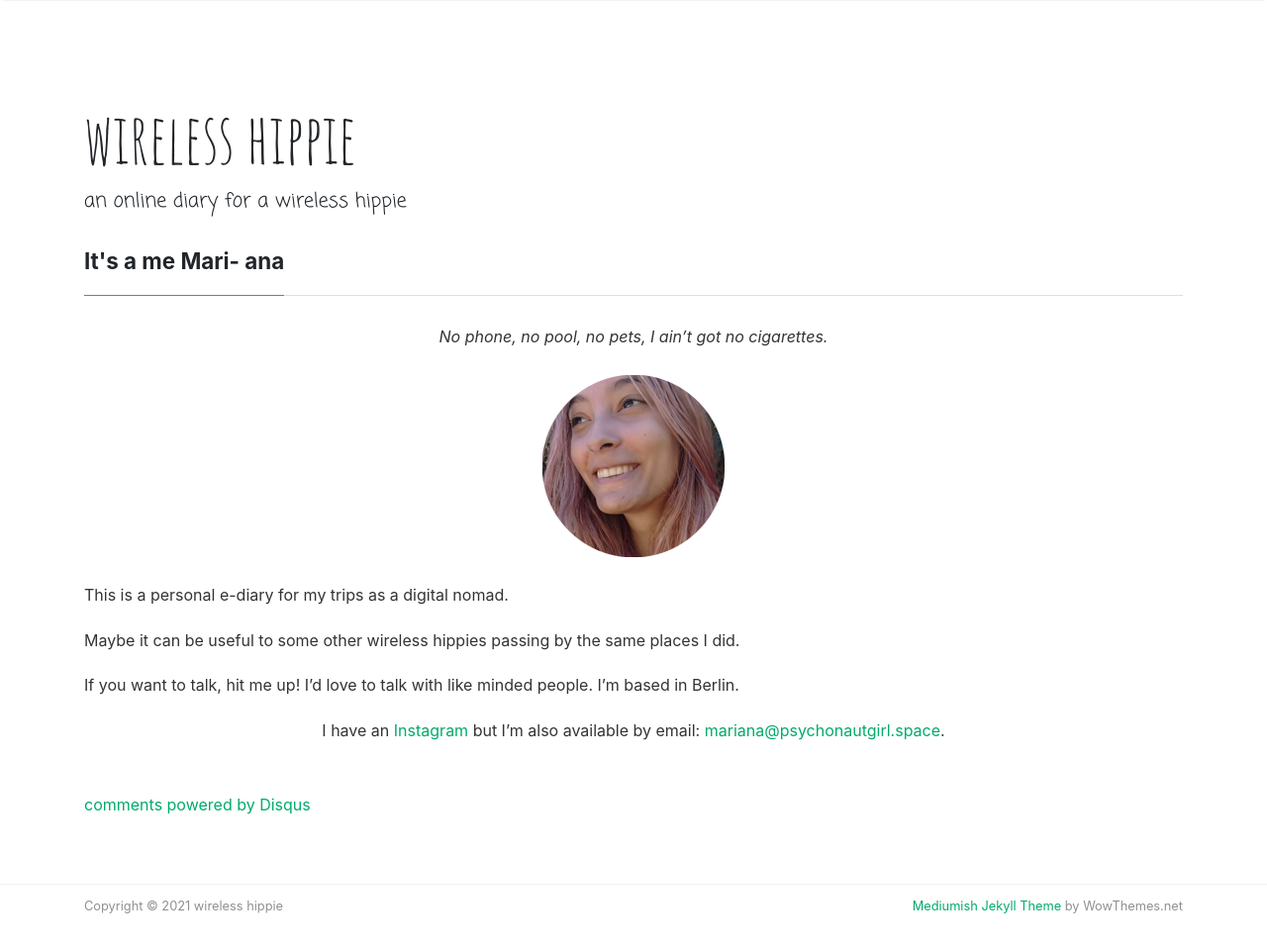
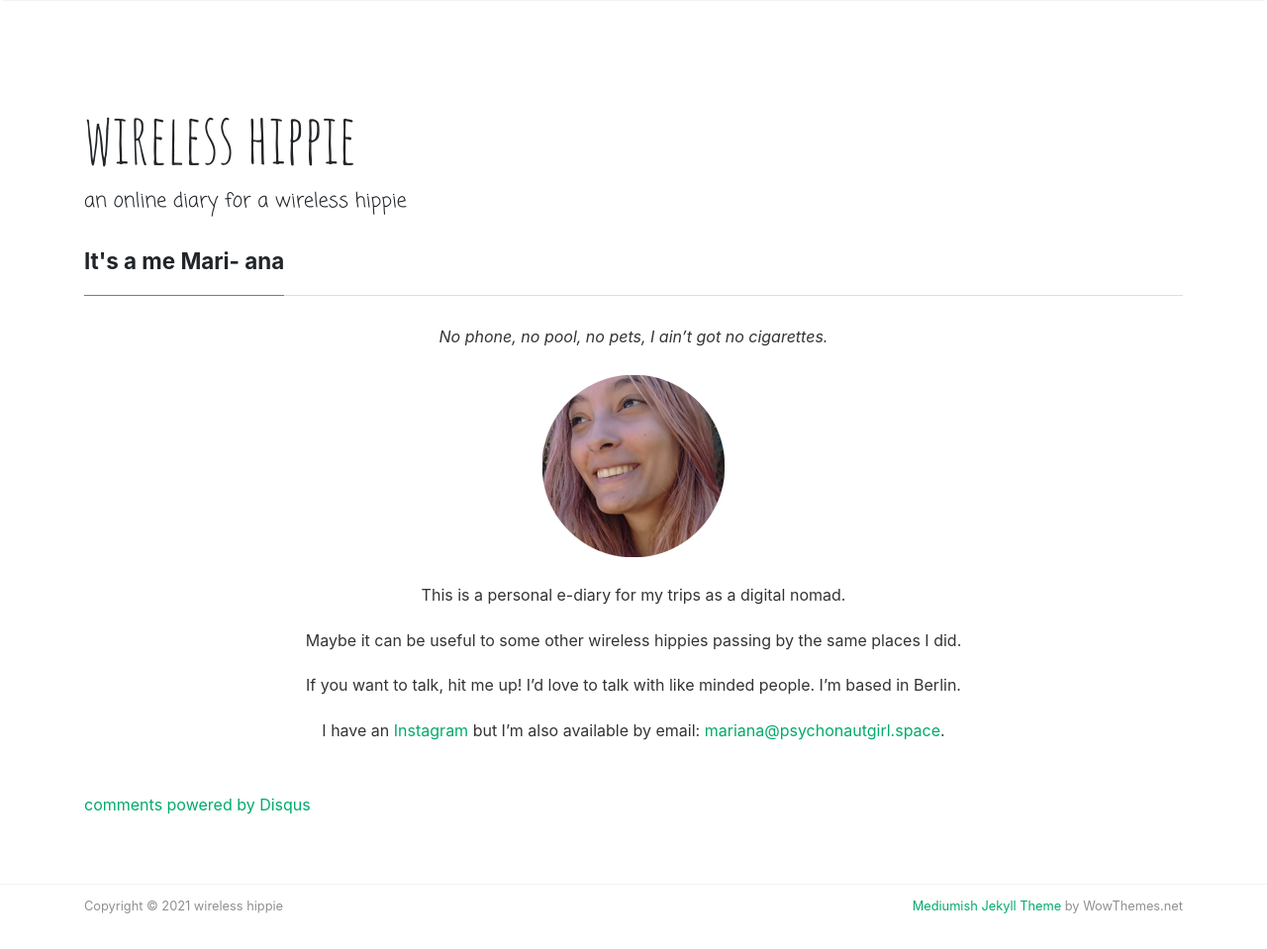
Before and after one commit to wireless-hippie/wireless-hippie.github.io, a Jekyll site: the page built from _pages/about.md, in a window 1280 px wide and 959 px high. Shown: the whole window at 99% size. Built offline with Jekyll 4.4.1, drawn with Linux system fonts in a browser that asks for light colours; nearby versions of some CDN libraries; comment, search, counter and statistics services are not loaded.

Commit message:
Fixing text centerness on about me

```diff
--- a/_pages/about.md
+++ b/_pages/about.md
@@ -15,10 +15,16 @@ comments: true
 
 {:refdef: style="text-align: center;"}
 This is a personal e-diary for my trips as a digital nomad.
+{: refdef}
 
+{:refdef: style="text-align: center;"}
 Maybe it can be useful to some other wireless hippies passing by the same places I did.
+{: refdef}
 
+{:refdef: style="text-align: center;"}
 If you want to talk, hit me up! I'd love to talk with like minded people. I'm based in Berlin.
+{: refdef}
 
+{:refdef: style="text-align: center;"}
 I have an [Instagram](instagram.com/wirelesshippie/) but I'm also available by email: [mariana@psychonautgirl.space](mariana@psychonautgirl.space).
 {: refdef}
```
